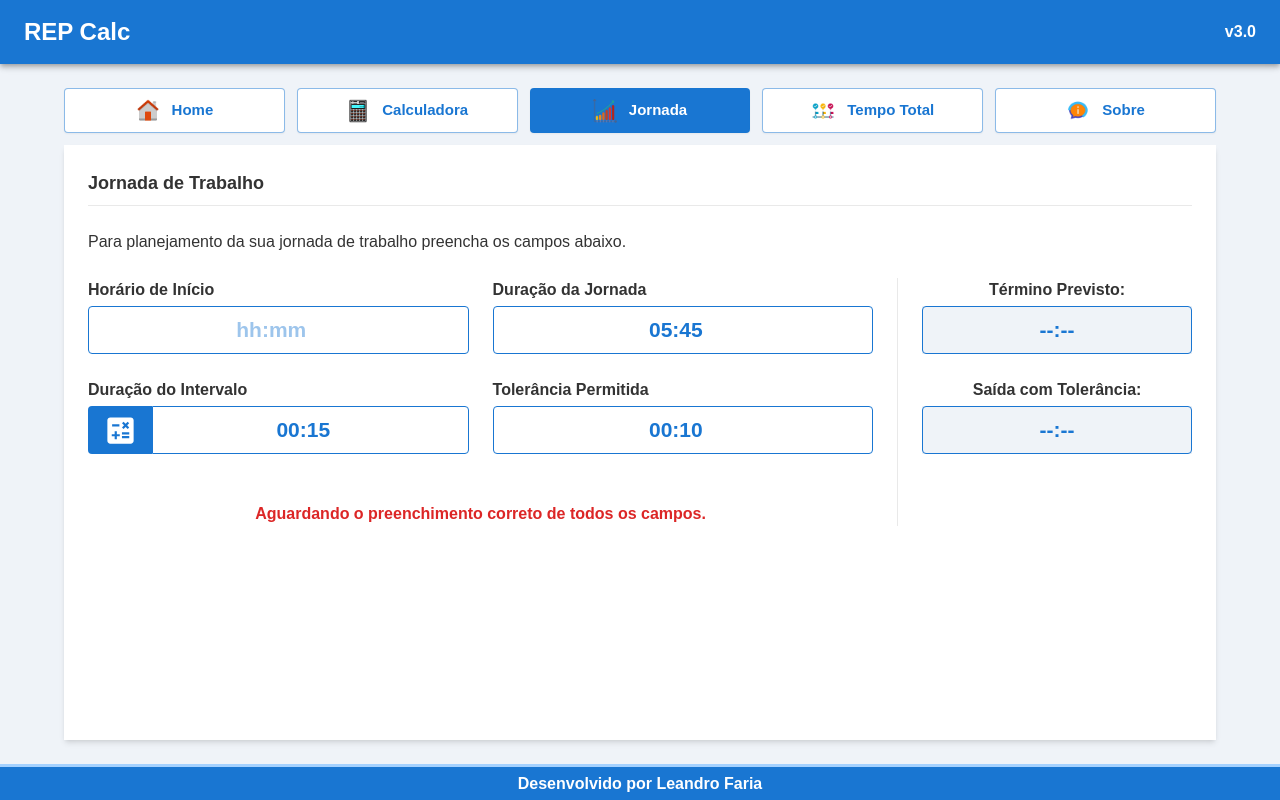
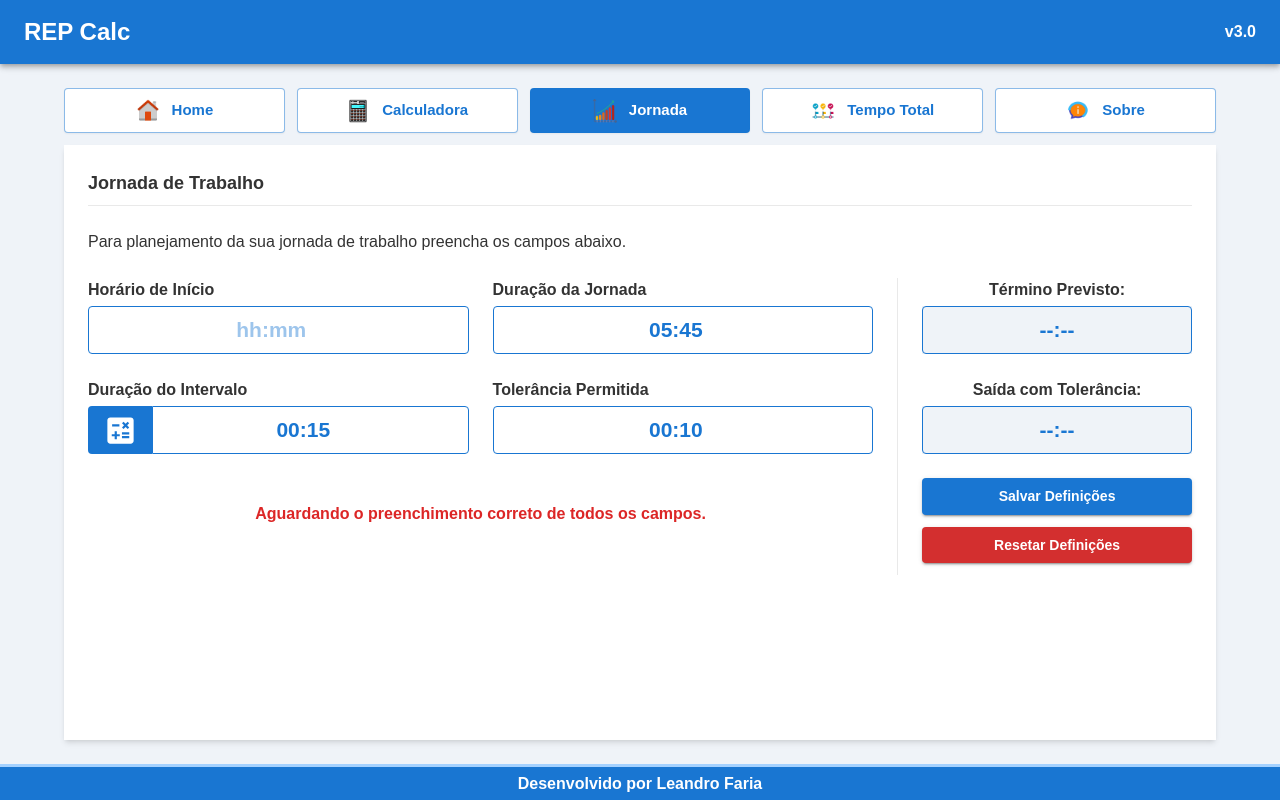
Before and after one commit to leandrofaria/repcalc, a Next.js app: page /jornada in a window 1280 px wide. Built offline with nearby package versions, Linux system fonts and the light colour scheme; no server answers; a web font is replaced by a local one.

Commit message:
Add feature to save new definitions and reset them on Jornada

```diff
--- a/src/components/Jornada.tsx
+++ b/src/components/Jornada.tsx
@@ -18,13 +18,34 @@ const Jornada = () => {
   const [earlyClockOut, setEarlyClockOut] = useState<Dayjs | null>(null);
 
   const [showModal, setShowModal] = useState(false);
+  const [showSalvoComSucesso, setShowSalvoComSucesso] = useState(false);
+  const [showResetadoComSucesso, setShowResetadoComSucesso] = useState(false);
 
   type entry = Dayjs | null;
+
+  let defaultJornada = "05:45";
+  let defaultIntervalo = "00:15";
+  let defaultTolerancia = "00:10";
+
+  if (process.browser && window.localStorage) {
+    defaultJornada = window.localStorage.getItem("defaultJornada") || "05:45";
+    defaultIntervalo =
+      window.localStorage.getItem("defaultIntervalo") || "00:15";
+    defaultTolerancia =
+      window.localStorage.getItem("defaultTolerancia") || "00:10";
+  }
+
   const [entries, setEntries] = useState<[entry, entry, entry, entry]>([
     null, // Horário de início
-    dayjs().hour(5).minute(45), // Duração da Jornada
-    dayjs().hour(0).minute(15), // Duração do Intervalo
-    dayjs().hour(0).minute(10), // Tolerância Permitida
+    dayjs()
+      .hour(Number(defaultJornada.split(":")[0]))
+      .minute(Number(defaultJornada.split(":")[1])), // Duração da Jornada
+    dayjs()
+      .hour(Number(defaultIntervalo.split(":")[0]))
+      .minute(Number(defaultIntervalo.split(":")[1])), // Duração do Intervalo
+    dayjs()
+      .hour(Number(defaultTolerancia.split(":")[0]))
+      .minute(Number(defaultTolerancia.split(":")[1])), // Tolerância Permitida
   ]);
 
   useEffect(() => {
@@ -201,6 +222,81 @@ const Jornada = () => {
                   : "--:--"
               }
             />
+            <div className="w-full flex flex-row sm:flex-col justify-start items-center mt-6">
+              <Button
+                variant="contained"
+                sx={{
+                  marginBottom: "12px",
+                  textTransform: "capitalize",
+                  fontWeight: 600,
+                }}
+                className="w-full my-3"
+                disabled={
+                  !entries[1]?.isValid() ||
+                  !entries[2]?.isValid() ||
+                  !entries[3]?.isValid()
+                }
+                onClick={() => {
+                  window.localStorage.setItem(
+                    "defaultJornada",
+                    entries[1]!.format("HH:mm")
+                  );
+                  window.localStorage.setItem(
+                    "defaultIntervalo",
+                    entries[2]!.format("HH:mm")
+                  );
+                  window.localStorage.setItem(
+                    "defaultTolerancia",
+                    entries[3]!.format("HH:mm")
+                  );
+                  setShowSalvoComSucesso(true);
+                  setTimeout(() => {
+                    setShowSalvoComSucesso(false);
+                  }, 1500);
+                }}
+              >
+                Salvar Definições
+              </Button>
+              <div className="sm:hidden w-[21px]"></div>
+              <Button
+                variant="contained"
+                sx={{
+                  marginBottom: "12px",
+                  textTransform: "capitalize",
+                  fontWeight: 600,
+                }}
+                className="w-full my-3"
+                color="error"
+                disabled={false}
+                onClick={() => {
+                  window.localStorage.removeItem("defaultJornada");
+                  window.localStorage.removeItem("defaultIntervalo");
+                  window.localStorage.removeItem("defaultTolerancia");
+                  setEntries([
+                    null,
+                    dayjs().hour(5).minute(45),
+                    dayjs().hour(0).minute(15),
+                    dayjs().hour(0).minute(10),
+                  ]);
+                  setShowResetadoComSucesso(true);
+                  setTimeout(() => {
+                    setShowResetadoComSucesso(false);
+                  }, 1500);
+                }}
+              >
+                Resetar Definições
+              </Button>
+              {showSalvoComSucesso && (
+                <p className="pt-1 text-green-900 font-semibold">
+                  Definições salvas com sucesso!
+                </p>
+              )}
+              {showResetadoComSucesso && (
+                <p className="pt-1 text-green-900 font-semibold">
+                  Definições resetadas com sucesso!
+                </p>
+              )}
+            </div>
           </RightAreaContainer>
         </FeatureContainer>
       </ContentContainer>
```
